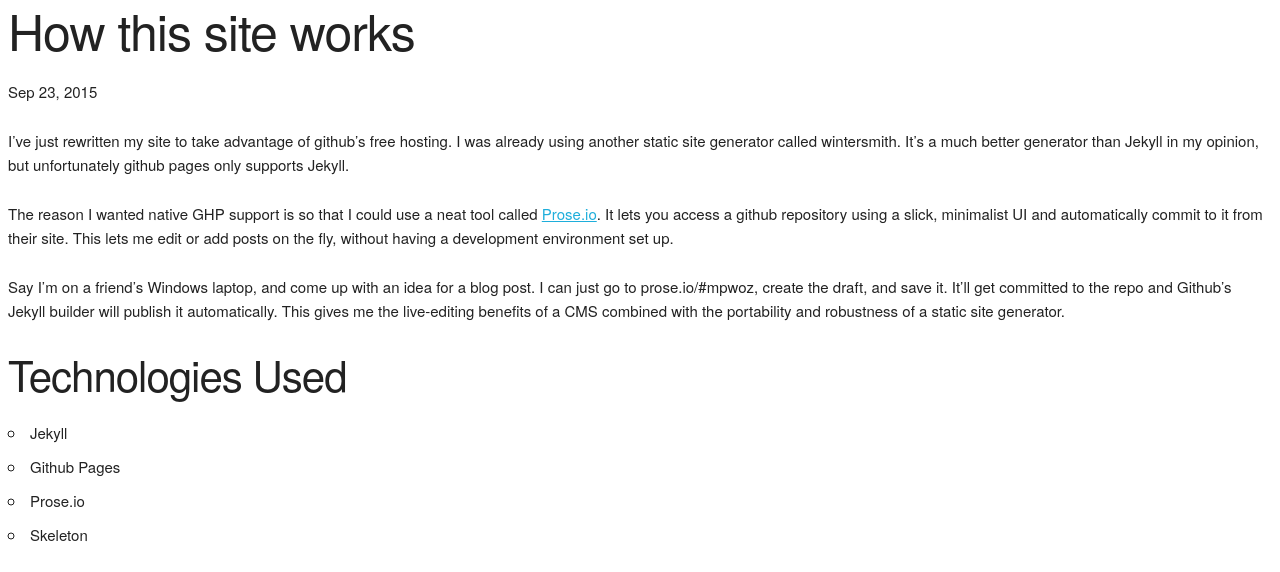
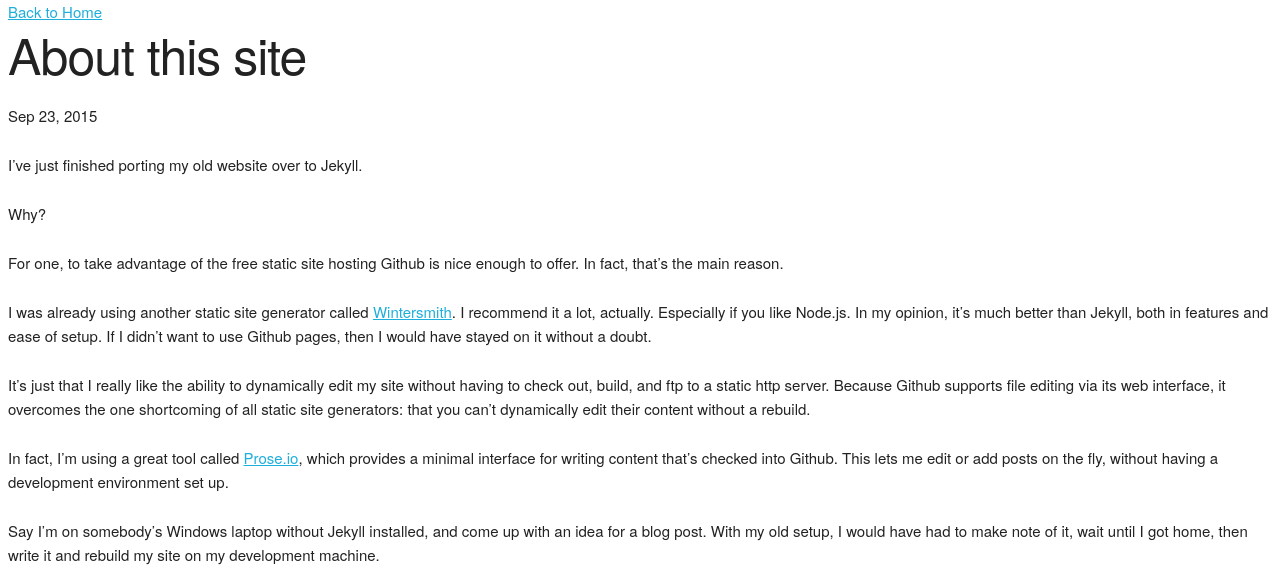
Before and after one commit to mpwoz/mpwoz.github.io, a Jekyll site: the page built from _posts/2015-09-23-about-this-site.markdown, in a window 1280 px wide, cut to the strip 108-680 px from the top of the page. Built offline with Jekyll 4.4.1, drawn with Linux system fonts in a browser that asks for light colours; some of the changed text lies outside the part shown.

Commit message:
Edit first post, remove old dummy post

```diff
--- a/_layouts/post.html
+++ b/_layouts/post.html
@@ -2,6 +2,7 @@
 layout: default
 ---
 <div class="post">
+  <a href="/">Back to Home</a>
 
   <header class="post-header">
     <h1 class="post-title">{{ page.title }}</h1>
--- a/_posts/2015-09-23-about-this-site.markdown
+++ b/_posts/2015-09-23-about-this-site.markdown
@@ -1,27 +1,43 @@
 ---
 layout: post
-title:  "How this site works"
+title:  "About this site"
 date:   2015-09-23 17:04:07
 permalink: "/about-this-site"
-tags: blog meta
+tags: meta jekyll blog
 ---
 
-I've just rewritten my site to take advantage of github's free hosting. I was already using another static site
-generator called wintersmith. It's a much better generator than Jekyll in my opinion, but unfortunately github
-pages only supports Jekyll.
+I've just finished porting my old website over to Jekyll.
 
-The reason I wanted native GHP support is so that I could use a neat tool called [Prose.io](http://prose.io).
-It lets you access a github repository using a slick, minimalist UI and automatically commit to it from their site.
+Why?
+
+For one, to take advantage of the free static site hosting Github is nice enough to offer. In fact, that's the main reason.
+
+I was already using another static site generator called [Wintersmith](http://wintersmith.io).
+I recommend it a lot, actually. Especially if you like Node.js.
+In my opinion, it's much better than Jekyll, both in features and ease of setup.
+If I didn't want to use Github pages, then I would have stayed on it without a doubt.
+
+It's just that I really like the ability to dynamically edit my site without having to check out, build, and ftp
+to a static http server. Because Github supports file editing via its web interface, it overcomes the one shortcoming
+of all static site generators: that you can't dynamically edit their content without a rebuild.
+
+In fact, I'm using a great tool called [Prose.io](http://prose.io), which provides a minimal interface for writing
+content that's checked into Github.
 This lets me edit or add posts on the fly, without having a development environment set up.
 
-Say I'm on a friend's Windows laptop, and come up with an idea for a blog post. I can just go to prose.io/#mpwoz,
-create the draft, and save it. It'll get committed to the repo and Github's Jekyll builder will publish it
-automatically. This gives me the live-editing benefits of a CMS combined with the portability and robustness
-of a static site generator.
+Say I'm on somebody's Windows laptop without Jekyll installed, and come up with an idea for a blog post.
+With my old setup, I would have had to make note of it, wait until I got home, then write it and rebuild my site
+on my development machine.
 
-## Technologies Used
+Now, I just visit prose.io/#mpwoz, write the post, and hit 'Save'. It gets checked into Github, and their automatic
+Jekyll build publishes it immediately. Within a minute, the content is live at [mpwoz.com](http://mpwoz.com).
 
-- Jekyll
-- Github Pages
-- Prose.io
-- Skeleton
+There may be a more powerful setup out there, or a more customizable one. I could host my own build/publish server.
+I could even run Wordpress. But for now, this toolchain hits the sweet spot of scalability, simplicity, and
+flexibility that I've been looking for for several years now (ever since discovering static site generators, in fact).
+
+### Technologies Used
+
+- [Prose.io](http://prose.io) for live editing Github pages.
+- [Github Pages](https://pages.github.com/) for free static hosting.
+- [Jekyll](https://jekyllrb.com/) for templating and static site generation.
```
Also changed, not shown: _posts/2015-09-23-a-sample-post.md (deleted, +0 -14 lines).
